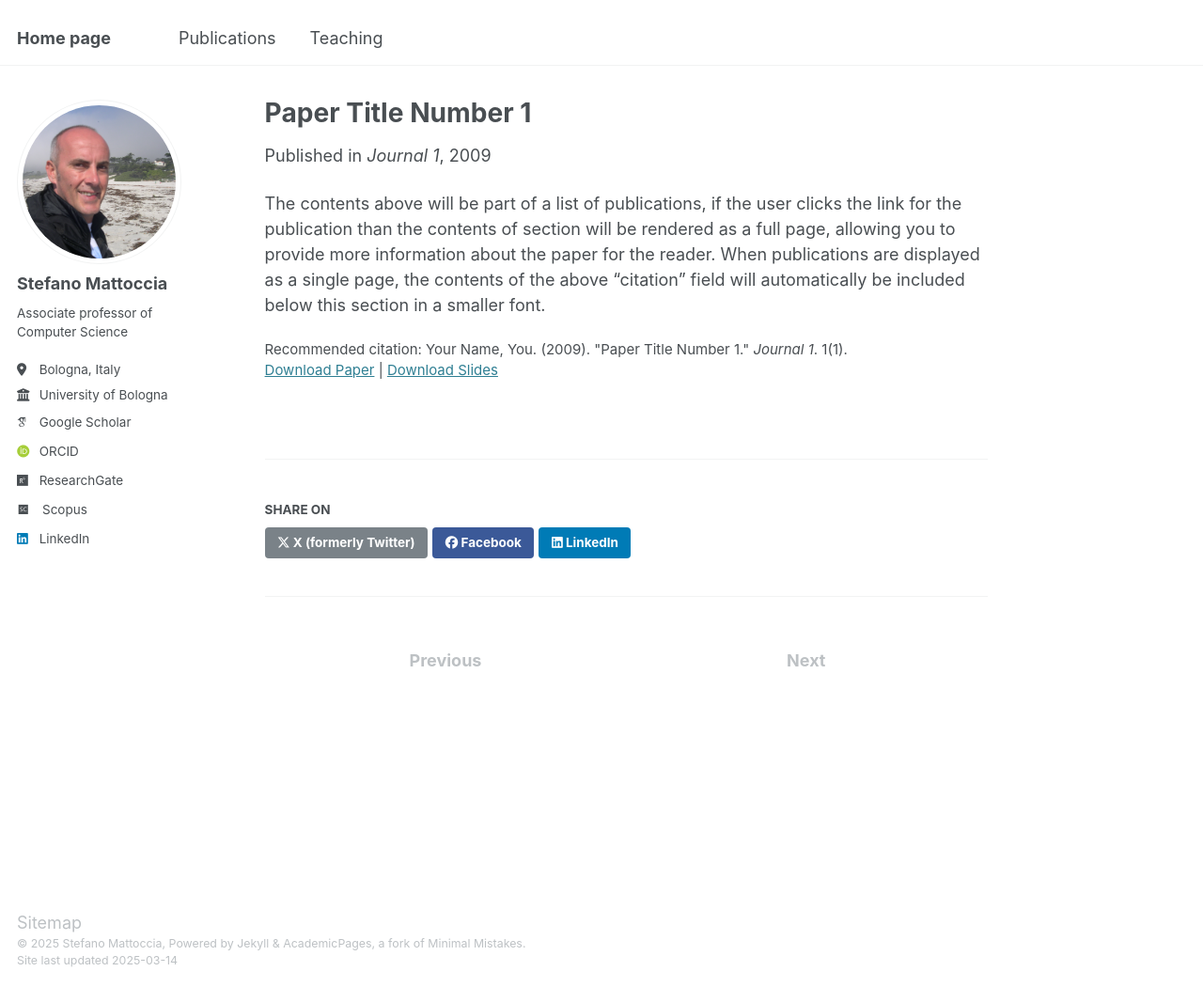
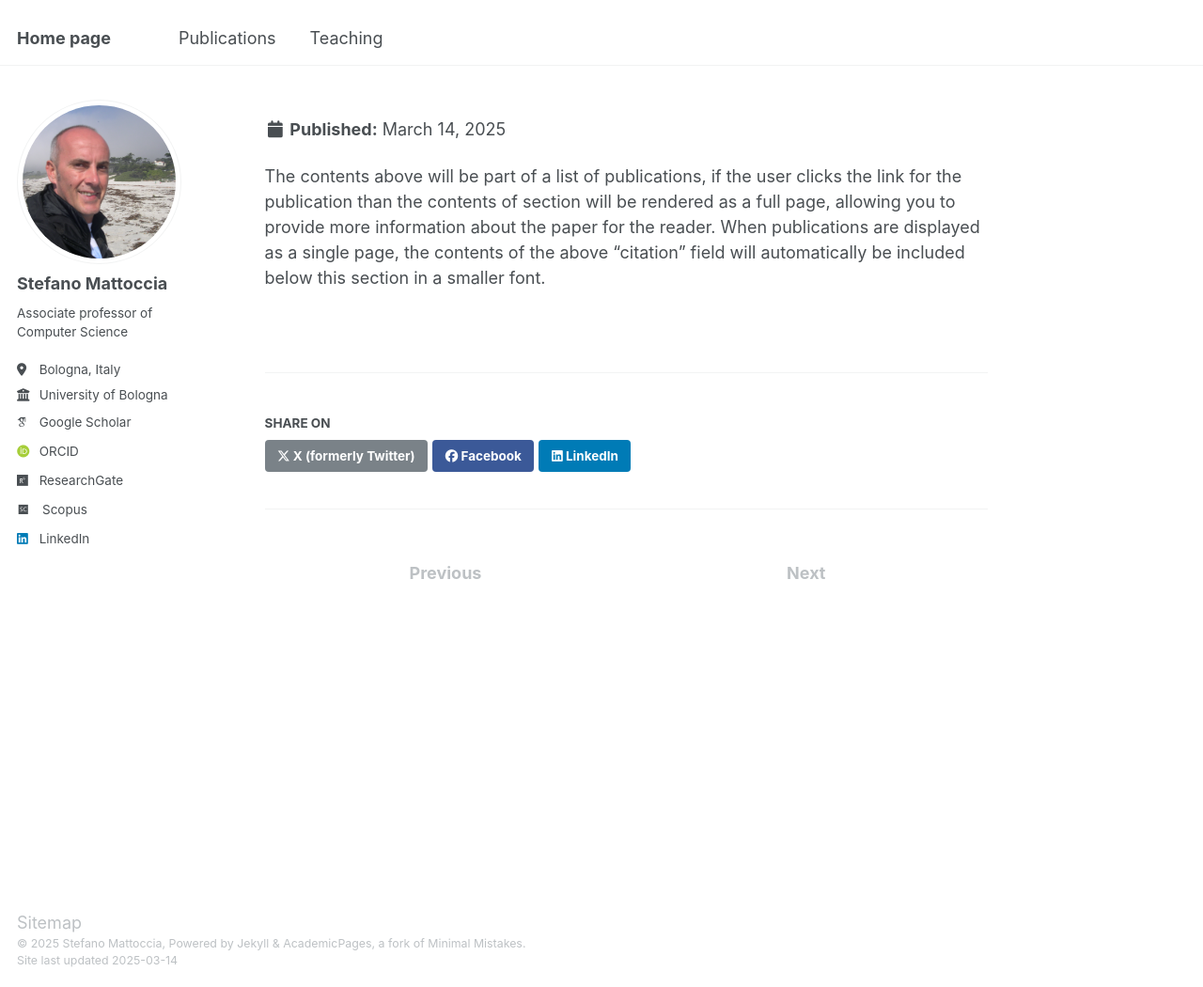
Before and after one commit to stefanomattoccia/stefanomattoccia.github.io, a Jekyll site: the page built from _publications/2009-10-01-paper-title-number-1.md, in a window 1280 px wide and 1050 px high. Shown: the whole window at 94% size. Built offline with Jekyll 4.4.1, drawn with Linux system fonts in a browser that asks for light colours; some web fonts are replaced; part of the change alters nothing that is shown.

Commit message:
Update 2009-10-01-paper-title-number-1.md

```diff
--- a/_publications/2009-10-01-paper-title-number-1.md
+++ b/_publications/2009-10-01-paper-title-number-1.md
@@ -1,9 +1,11 @@
 ---
 # title: "Paper Title Number 1"
-collection: publications
-category: manuscripts
-permalink: /publication/2009-10-01-paper-title-number-1
-excerpt: '[J36] F. Tosi, F. Aleotti, P. Zama Ramirez, M. Poggi, S. Salti, S. Mattoccia, L. Di Stefano, “Neural Disparity Refinement”, IEEE Transactions on Pattern Analysis and Machine Intelligence (TPAMI), 2024 [PDF | Arxiv]
+# collection: publications
+# category: manuscripts
+# permalink: /publication/2009-10-01-paper-title-number-1
+excerpt:
+
+'[J36] F. Tosi, F. Aleotti, P. Zama Ramirez, M. Poggi, S. Salti, S. Mattoccia, L. Di Stefano, “Neural Disparity Refinement”, IEEE Transactions on Pattern Analysis and Machine Intelligence (TPAMI), 2024 [PDF | Arxiv]
 
 [J35] X. Qiao, M. Poggi, P. Deng, H. Wei, C. Ge, S. Mattoccia, “RGB Guided ToF Imaging System: A Survey of Deep Learning-based Methods”, International Journal of Computer Vision (IJCV), 2024 [PDF | Arxiv]
 
```
